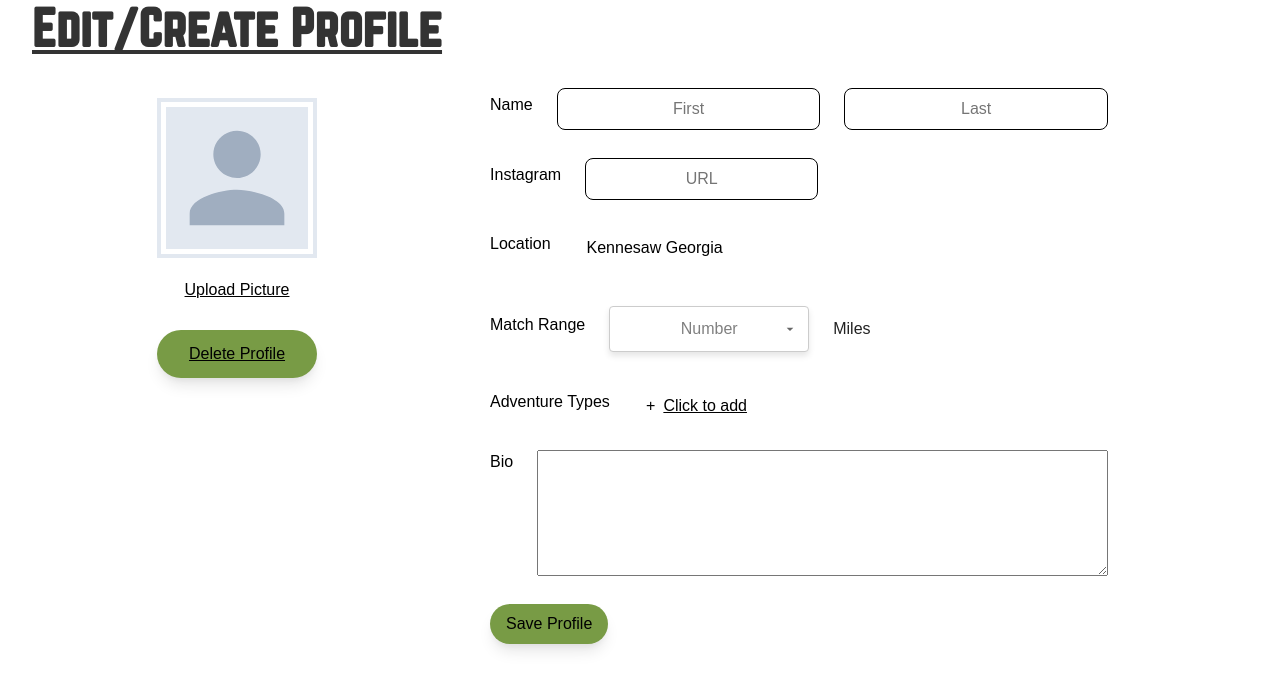
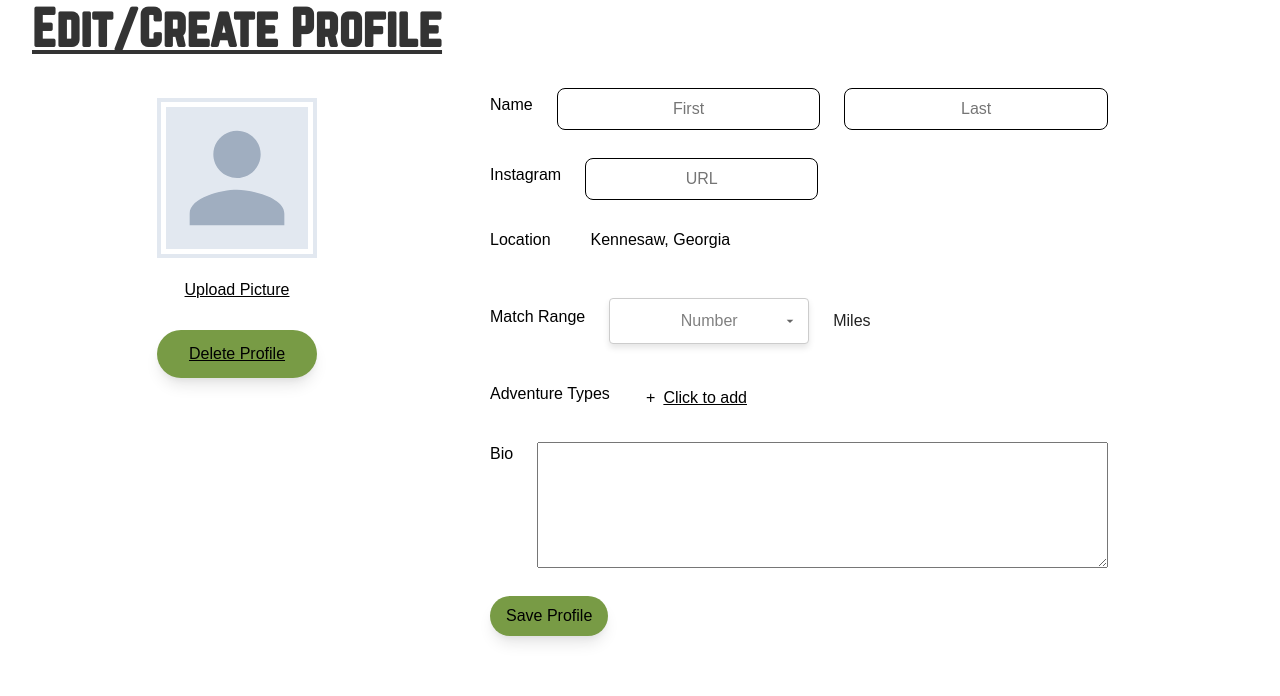
Before and after one commit to jnbaum/SWE6733-Group-1, a PHP site: page /createProfile.php in a window 1280 px wide. Shown: the part 112-808 px from the top of the page. After the commit the page ends 755 px from the top, so only its background shows below. Run offline with PHP 8.4, Linux system fonts and the light colour scheme; some web fonts are replaced.

Commit message:
Small typo and formatting change.

```diff
--- a/Presentation/createProfile.php
+++ b/Presentation/createProfile.php
@@ -51,8 +51,8 @@ include("header.php");
 
                         <!-- Location Field -->
                         <div class="form-group location-form-group">
-                            <label for="location" class="form-label" style="color: black;">Location</label>
-                            <input type="text" class="form-input form-field-wrapper" id="location" value="Kennesaw Georgia" style="text-align: left; border: none;">
+                            <label for="location" class="form-label" style="color: black;">Location &nbsp; &nbsp; &nbsp; &nbsp; Kennesaw, Georgia</label>
+                            <!--<input type="text" class="form-input form-field-wrapper" id="location" value="Kennesaw, Georgia" style="text-align: left; border: none;"> -->
                         </div>
 
                         <!-- Match Range Field -->
```
